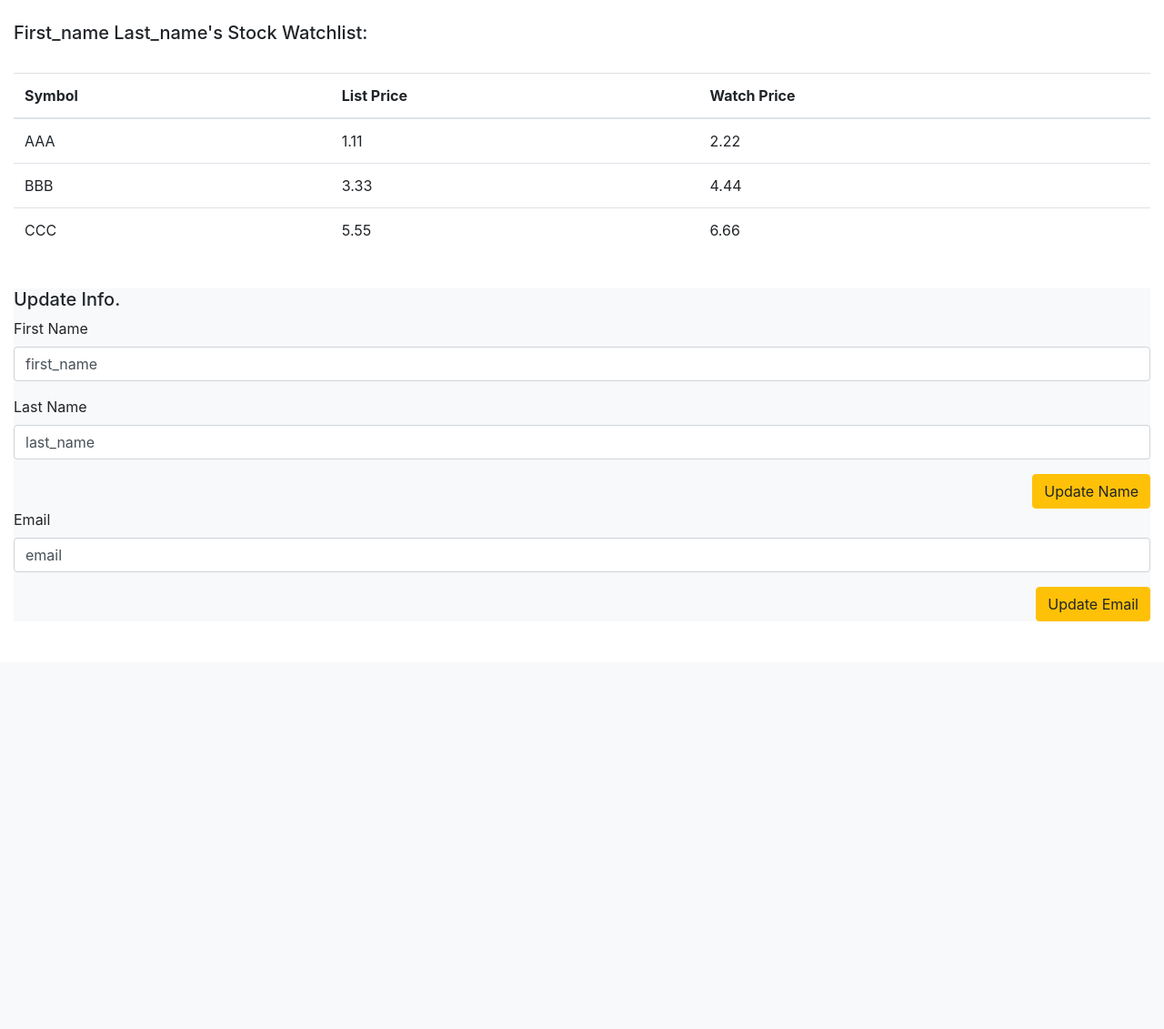
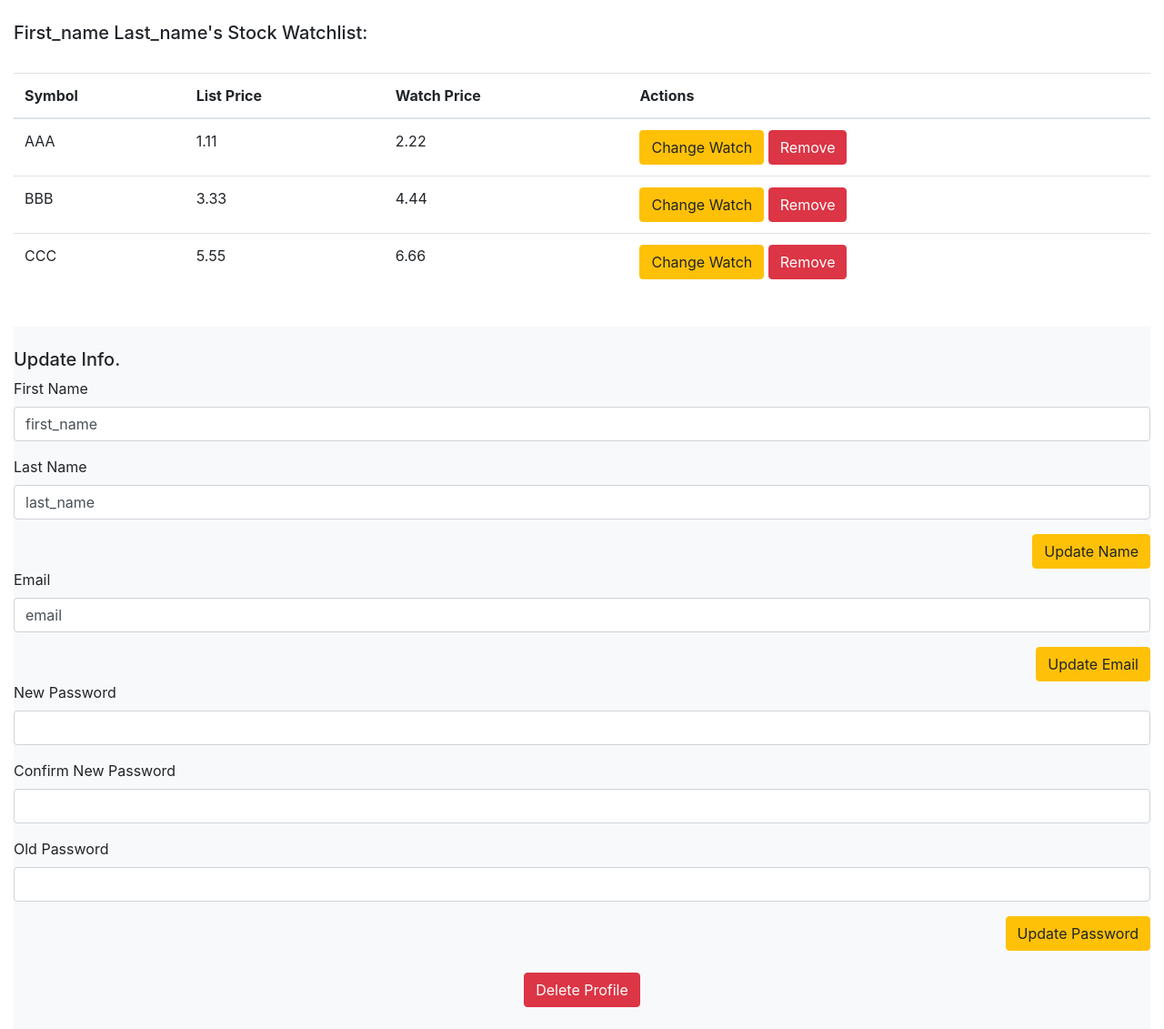
Before and after one commit to randyrodgers/stock-tickler, a Django app: page /profile in a window 1280 px wide. Shown: the part 72-1203 px from the top of the page at 91% size. Before the commit the page ends 755 px from the top, so only its background shows below. Run offline with Django 3.2, Linux system fonts and the light colour scheme; parts of the project's set-up code (start-up, migrations or seed data) failed here and were passed over; some libraries are stand-ins or nearby versions.

Commit message:
added watchlist links and password update fields in profile.html

```diff
--- a/project/app/templates/index.html
+++ b/project/app/templates/index.html
@@ -69,6 +69,7 @@
             </div>
             <button type="submit" class="btn btn-primary">Login</button>
         </form>
+        <br>
     </div>
 </body>
 
--- a/project/app/templates/profile.html
+++ b/project/app/templates/profile.html
@@ -35,6 +35,7 @@
                     <th scope="col">Symbol</th>
                     <th scope="col">List Price</th>
                     <th scope="col">Watch Price</th>
+                    <th scope="col">Actions</th>
                 </tr>
             </thead>
             <tbody>
@@ -42,21 +43,25 @@
                     <td>AAA</td>
                     <td>1.11</td>
                     <td>2.22</td>
+                    <td><a href="" class="btn btn-warning">Change Watch</a> <a href="" class="btn btn-danger">Remove</a></td>
                 </tr>
                 <tr>
                     <td>BBB</td>
                     <td>3.33</td>
                     <td>4.44</td>
+                    <td><a href="" class="btn btn-warning">Change Watch</a> <a href="" class="btn btn-danger">Remove</a></td>
                 </tr>
                 <tr>
                     <td>CCC</td>
                     <td>5.55</td>
                     <td>6.66</td>
+                    <td><a href="" class="btn btn-warning">Change Watch</a> <a href="" class="btn btn-danger">Remove</a></td>
                 </tr>
             </tbody>
         </table>
         <br>
         <div class="bg-light">
+            <br>
             <h5>Update Info.</h5>
             <form action="" method="post"> <!-- Update Name Form -->
                 {% csrf_token %}
@@ -82,6 +87,29 @@
                     <button type="submit" class="btn btn-warning">Update Email</button>
                 </div>
             </form>
+            <form action="" method="post"> <!-- Update Password Form -->
+                {% csrf_token %}
+                <div class="form-group">
+                    <label for="password" class="label label-default">New Password</label>
+                    <input type="password" class="form-control" name="password">
+                </div>
+                <div class="form-group">
+                    <label for="password2" class="label label-default">Confirm New Password</label>
+                    <input type="password" class="form-control" name="password2">
+                </div>
+                <div class="form-group">
+                    <label for="password3" class="label label-default">Old Password</label>
+                    <input type="password" class="form-control" name="password3">
+                </div>
+                <div class="text-right">
+                    <button type="submit" class="btn btn-warning">Update Password</button>
+                </div>
+            </form>
+            <br>
+            <div class="text-center">
+                <a href="" class="btn btn-danger">Delete Profile</a>
+            </div>
+            <br>
         </div>
     </div>
 </body>
--- a/project/app/templates/success.html
+++ b/project/app/templates/success.html
@@ -49,6 +49,7 @@
                 <button type="submit" class="btn btn-primary float-right">Enter</button>
             </div>
         </form>
+        <br>
     </div>
 </body>
 
```
